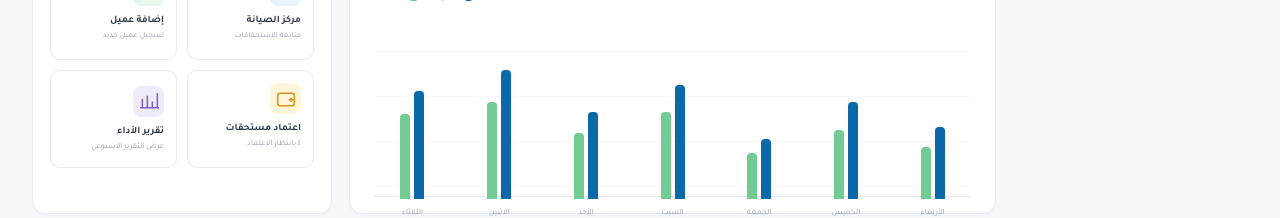
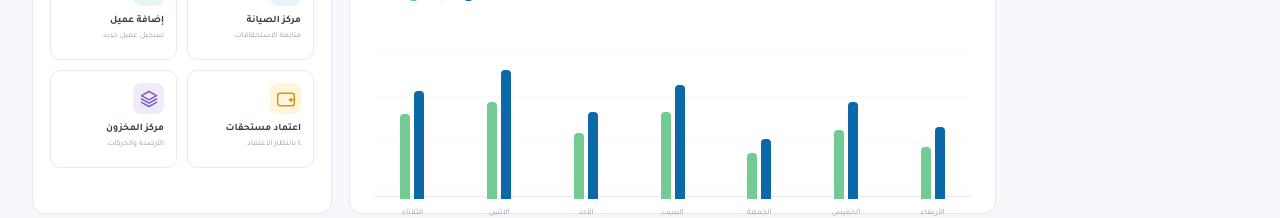
Before and after one commit to mdardash-star/sabeel-system, a Next.js app in the folder apps/admin/: page / in a window 1280 px wide. Shown: the part 980-1198 px from the top of the page. Built offline with nearby package versions, Linux system fonts and the light colour scheme; sample sign-in values are in the browser's storage.

Commit message:
feat(admin): open inventory center

```diff
--- a/apps/admin/app/page.tsx
+++ b/apps/admin/app/page.tsx
@@ -83,7 +83,7 @@ export default function Dashboard() {
         <nav className="nav" aria-label="التنقل الرئيسي">
           <p className="nav-label">القائمة الرئيسية</p>
           {navItems.map((item) => (
-            <a className={`nav-item${item.active ? " active" : ""}`} href={item.icon === "orders" ? "/jobs" : item.icon === "customers" ? "/customers" : item.icon === "tech" ? "/technicians" : item.icon === "calendar" ? "/maintenance" : item.icon === "wallet" ? "/finance" : "#"} key={item.label}>
+            <a className={`nav-item${item.active ? " active" : ""}`} href={item.icon === "orders" ? "/jobs" : item.icon === "customers" ? "/customers" : item.icon === "tech" ? "/technicians" : item.icon === "calendar" ? "/maintenance" : item.icon === "wallet" ? "/finance" : item.icon === "inventory" ? "/inventory" : "#"} key={item.label}>
               <Icon name={item.icon} /><span>{item.label}</span>{item.badge && <b>{item.badge}</b>}
             </a>
           ))}
@@ -158,7 +158,7 @@ export default function Dashboard() {
                 <a className="quick-action-link" href="/maintenance"><span className="blue"><Icon name="calendar"/></span><strong>مركز الصيانة</strong><small>متابعة الاستحقاقات</small></a>
                 <a className="quick-action-link" href="/customers"><span className="green"><Icon name="customers"/></span><strong>إضافة عميل</strong><small>تسجيل عميل جديد</small></a>
                 <a className="quick-action-link" href="/finance"><span className="amber"><Icon name="wallet"/></span><strong>اعتماد مستحقات</strong><small>٤ بانتظار الاعتماد</small></a>
-                <button><span className="violet"><Icon name="reports"/></span><strong>تقرير الأداء</strong><small>عرض التقرير الأسبوعي</small></button>
+                <a className="quick-action-link" href="/inventory"><span className="violet"><Icon name="inventory"/></span><strong>مركز المخزون</strong><small>الأرصدة والحركات</small></a>
               </div>
             </article>
           </section>
```
